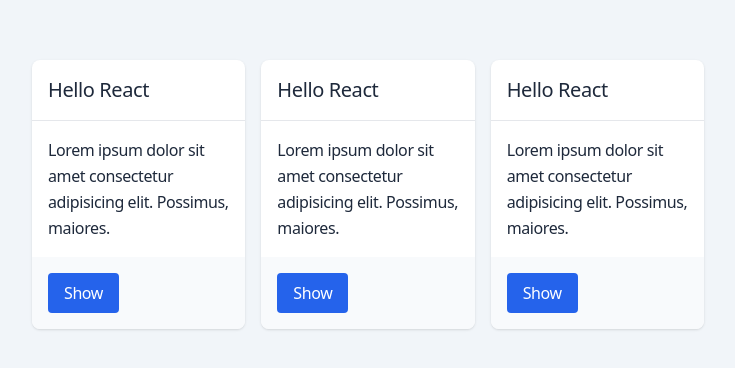
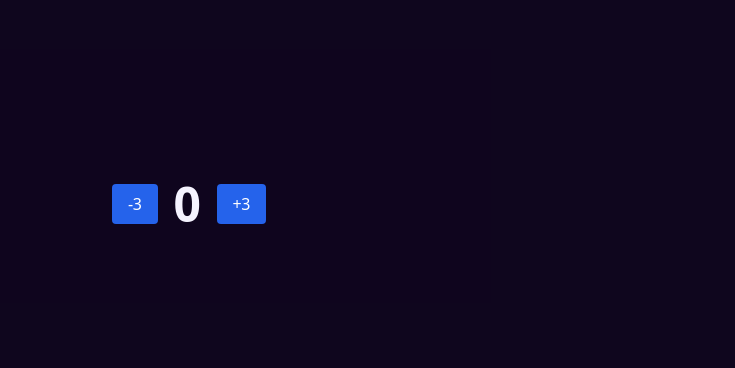
Before and after one commit to elfanhari/parsinta-react, a React (Vite) app: page / in a window 1280 px wide. Shown: the part 206-574 px from the top of the page, without its empty margins (272-1007 px from the left). Built offline with nearby package versions, Linux system fonts and the light colour scheme.

Commit message:
use state

```diff
--- a/src/App.jsx
+++ b/src/App.jsx
@@ -1,88 +1,52 @@
 import { IconBrandFacebook, IconBrandGithub, IconBrandGoogle, IconBrandTailwind, IconBrandX } from '@tabler/icons-react';
 import Button from './components/Button';
 import Card from './components/Card';
+import PlaceContentCenter from './components/PlaceContentCenter';
+import { useState } from 'react';
 
 function App() {
+
+  const nilaiAwal = 0;
+  const [count, setCount] = useState(nilaiAwal);
+  const minDef = 3 // default for minus btn text
+  const plusDef = 3 // default for plus btn text
+
+  function operasi(operator, val){ // fungsi dinamis
+    if (operator == '-'){
+      setCount((prevState) => prevState - val)
+    } else {
+      setCount((prevState) => prevState + val)
+    }
+  }
+
+  function kurang(val = 1){
+    setCount(count - val)
+  }
+
+  function tambah(val = 1){
+    setCount(count + val)
+  }
+
   return (
-    <>
-
-    {/* <div className={'bg-slate-100 grid place-content-center min-h-screen'}>
-      <div className={'flex gap-x-2'}>
-        <Button
-          {...{
-            type: 'button',
-            onClick: () => alert('This is Tailwind with another style..'),
-            className: 'bg-cyan-600',
-            type: 'reset',
-          }}>
-          <IconBrandTailwind />
-          TailwindCSS
+    <PlaceContentCenter>
+      <div className="mt-5 flex items-center gap-2">
+        <Button onClick={() => {
+            // kurang(minDef)
+            operasi('-', minDef)
+        }}>
+          -{minDef}
         </Button>
-        <Button type='submit' onClick={() => alert('Facebook')}>
-          <IconBrandFacebook />
-          Facebook
-        </Button>
-        <Button onClick={() => alert('This is login with X')} className={'bg-pink-600'}>
-          <IconBrandX />
-          X/Twitter
-        </Button>
-        <Button type='button' onClick={() => alert('This is login github..')} className={'bg-black'}>
-          <IconBrandGithub />
-          GitHub
+        <div className="text-5xl font-bold mx-2">{count}</div>
+        <Button onClick={() => {
+          // tambah(plusDef);
+          operasi('+', plusDef)
+        }}>
+          +{plusDef}
         </Button>
       </div>
-    </div> */}
+    </PlaceContentCenter>
+  )
 
-    <div className={'bg-slate-100 text-slate-800 tracking-tight antialliased flex items-center justify-center min-h-screen'}>
-      <div className="max-w-2xl w-full flex items-center gap-4">
-        <Card>
-          <Card.Title>
-            Hello React
-          </Card.Title>
-          <Card.Body>
-            Lorem ipsum dolor sit amet consectetur adipisicing elit. Possimus, maiores.
-          </Card.Body>
-          <Card.Footer>
-            <Button>Show</Button>
-          </Card.Footer>
-
-        </Card>
-
-        <Card>
-          <Card.Title>
-            Hello React
-          </Card.Title>
-          <Card.Body>
-            Lorem ipsum dolor sit amet consectetur adipisicing elit. Possimus, maiores.
-          </Card.Body>
-          <Card.Footer>
-            <Button>Show</Button>
-          </Card.Footer>
-        </Card>
-
-        <Card>
-          <Card.Title>
-            Hello React
-          </Card.Title>
-          <Card.Body>
-            Lorem ipsum dolor sit amet consectetur adipisicing elit. Possimus, maiores.
-          </Card.Body>
-          <Card.Footer>
-            <Button>Show</Button>
-          </Card.Footer>
-        </Card>
-      </div>
-    </div>
-    </>
-  );
 }
 
-const Title = () => {
-  <>
-    <h1>Hello World!</h1>
-    <h2>Hello World 2!</h2>
-  </>;
-};
-
-
 export default App;
--- /dev/null
+++ b/src/components/PlaceContentCenter.jsx
@@ -0,0 +1,11 @@
+export default function PlaceContentCenter({children}){
+  return (
+    <div className="bg-black">
+      <div className="bg-violet-900/20 min-h-screen flex items-center justify-center antialiased tracking-tight">
+        <div className="max-w-lg w-full min-h-creen text-violet-50">
+          {children}
+        </div>
+      </div>
+    </div>
+  )
+}
```
